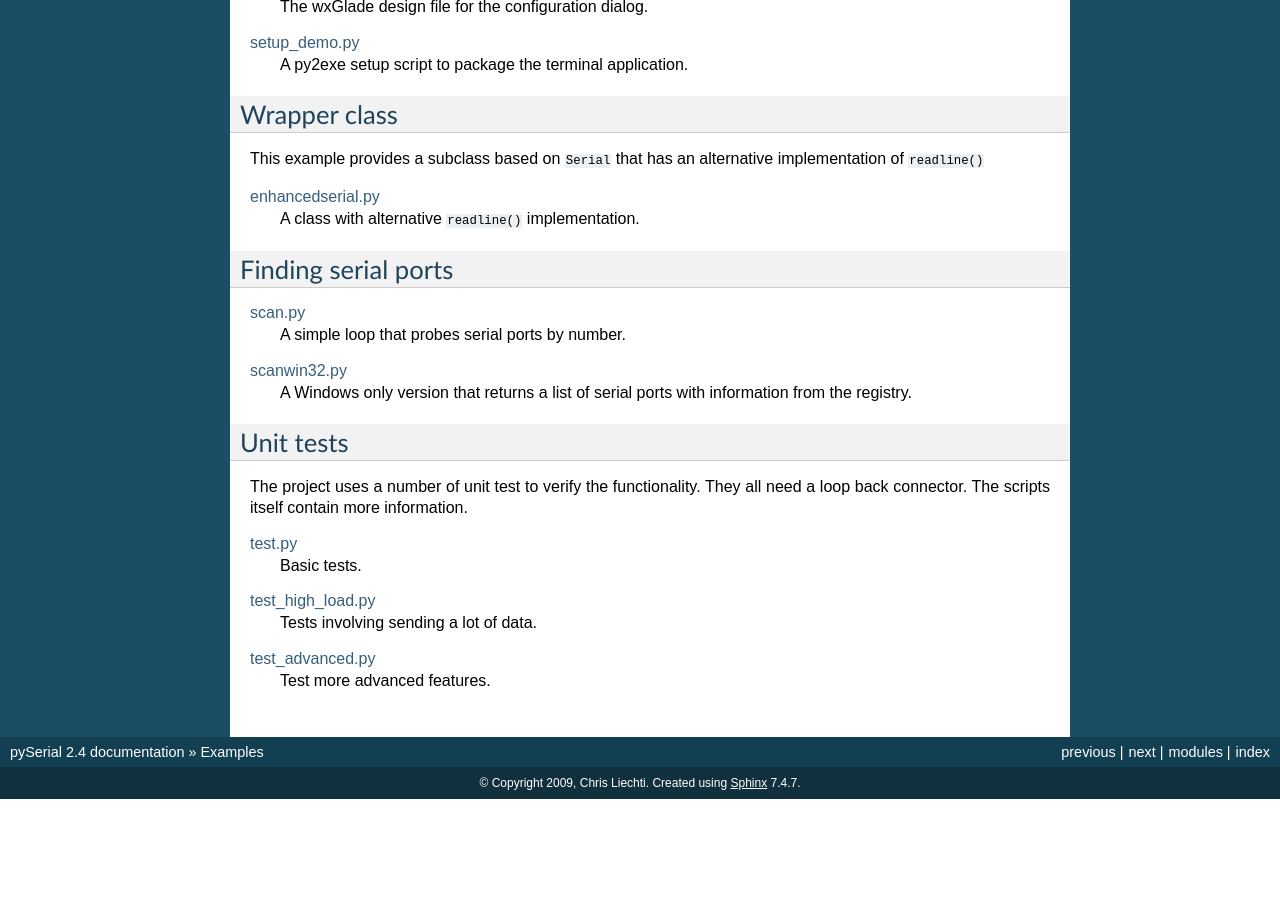
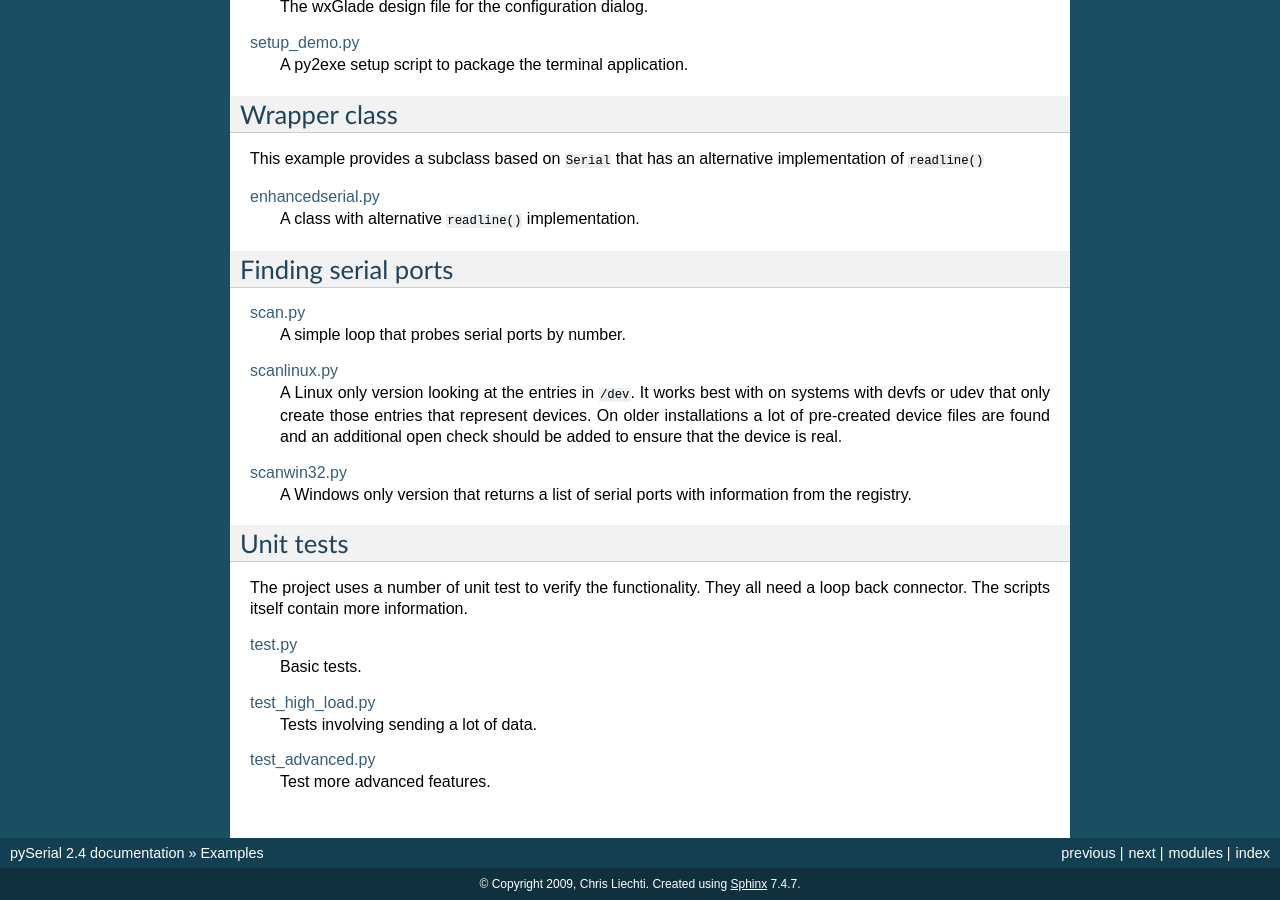
Before and after one commit to makerbot/pyserial, a Sphinx documentation site: the page built from documentation/examples.rst, in a window 1280 px wide and 900 px high, scrolled down 2725 px. Built offline with Sphinx 7.4.7, drawn with Linux system fonts in a browser that asks for light colours; before the commit the page ends 3524 px from its top, so only the background shows below that.

Commit message:
add description of new example
git-svn-id: https://pyserial.svn.sourceforge.net/svnroot/pyserial/trunk@230 f19166aa-fa4f-0410-85c2-fa1106f25c8a

```diff
--- a/documentation/examples.rst
+++ b/documentation/examples.rst
@@ -195,11 +195,19 @@ Finding serial ports
 scan.py_
     A simple loop that probes serial ports by number.
 
+scanlinux.py_
+    A Linux only version looking at the entries in ``/dev``. It works best with
+    on systems with devfs or udev that only create those entries that represent
+    devices. On older installations a lot of pre-created device files are found
+    and an additional open check should be added to ensure that the device is
+    real.
+
 scanwin32.py_
     A Windows only version that returns a list of serial ports with information
     from the registry.
 
 .. _scan.py: http://pyserial.svn.sourceforge.net/viewvc/*checkout*/pyserial/trunk/pyserial/examples/scan.py
+.. _scanlinux.py: http://pyserial.svn.sourceforge.net/viewvc/*checkout*/pyserial/trunk/pyserial/examples/scanlinux.py
 .. _scanwin32.py: http://pyserial.svn.sourceforge.net/viewvc/*checkout*/pyserial/trunk/pyserial/examples/scanwin32.py
 
 
```
